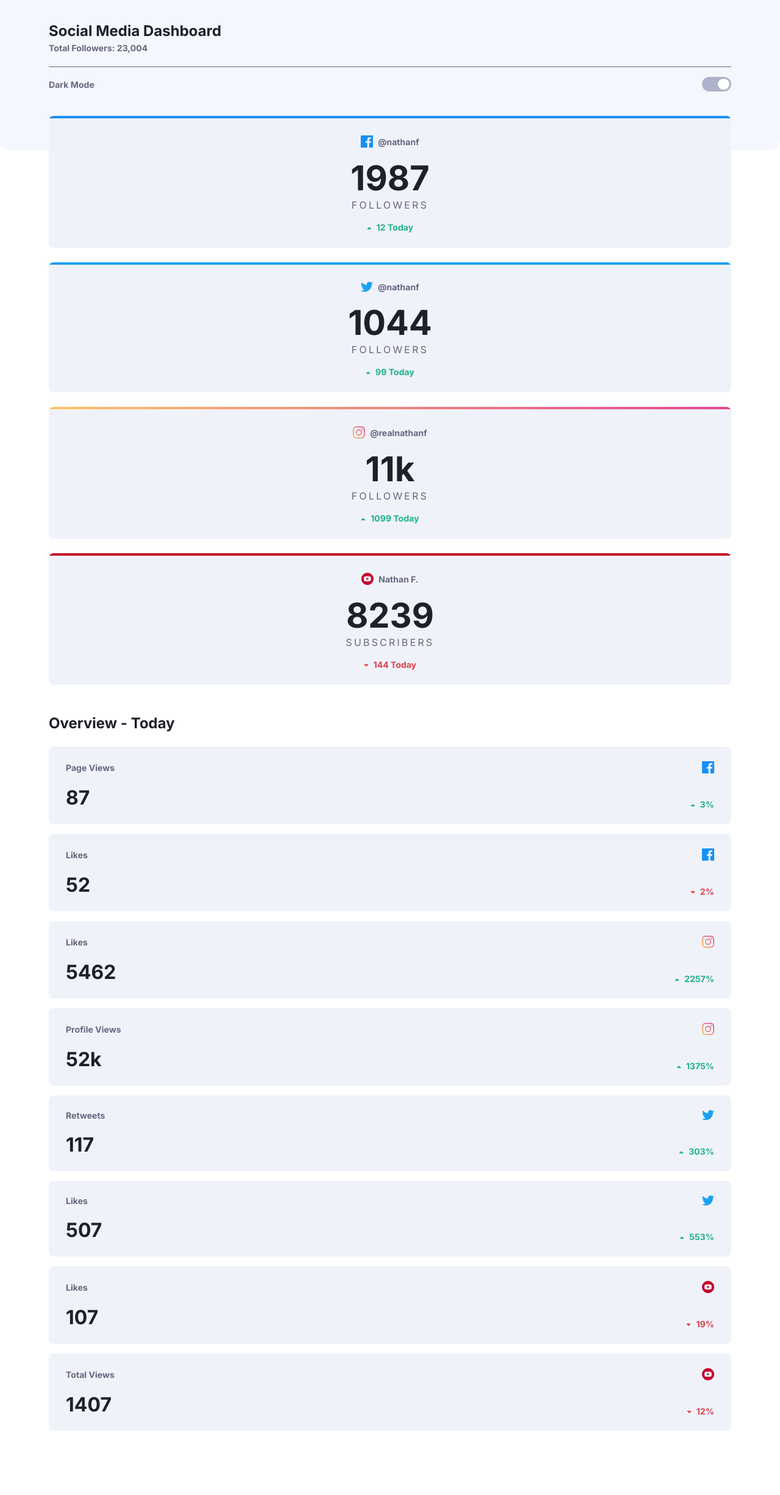
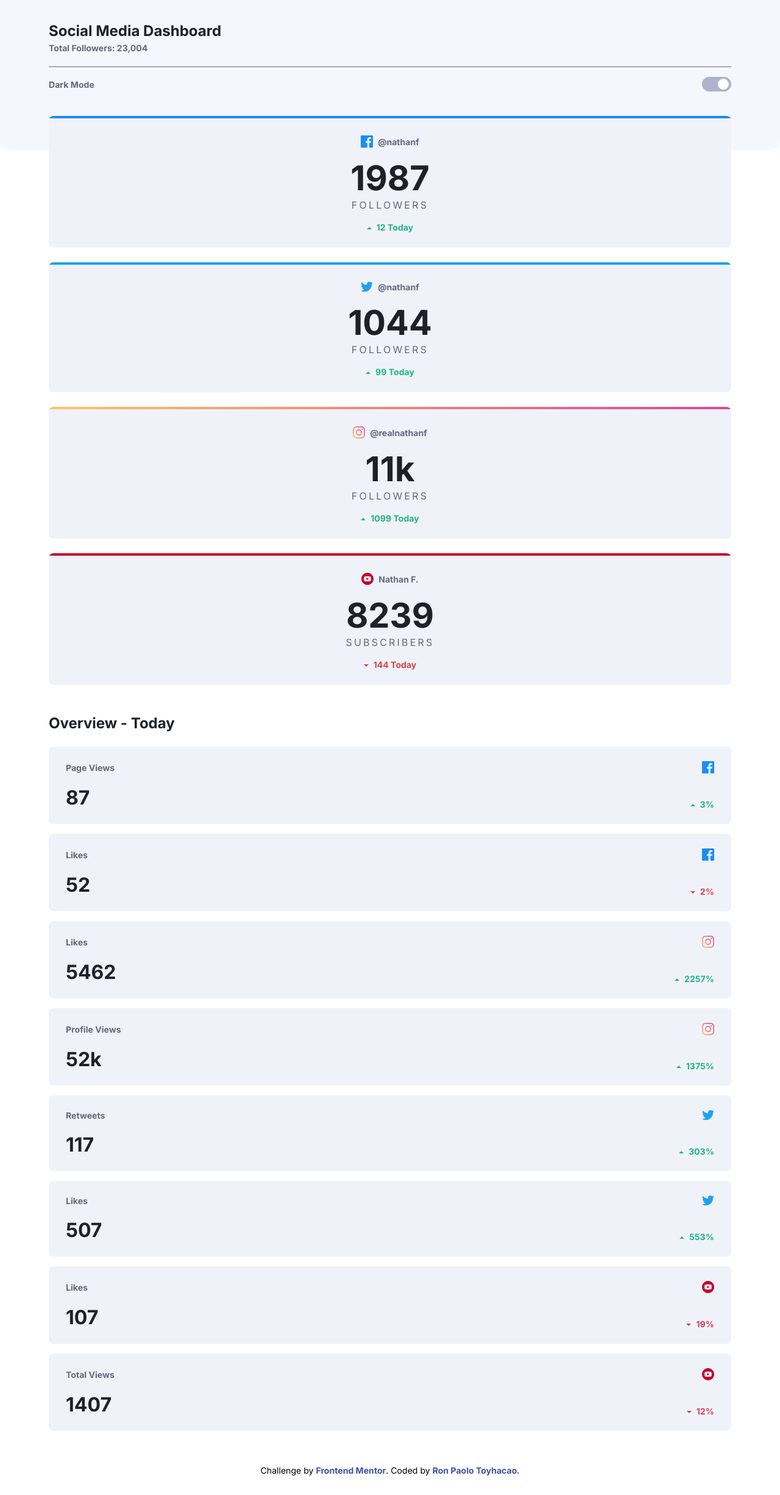
Before and after one commit to rontoyhacao/Social-media-dashboard-with-theme-switcher, a plain HTML site: page index.html in a window 1280 px wide. Shown: the whole page at 61% size. Before the commit the page ends 2402 px from the top, so only its background shows below. Drawn offline with Linux system fonts and the light colour scheme.

Commit message:
Footer added

```diff
--- a/assets/styles/scss/_base.scss
+++ b/assets/styles/scss/_base.scss
@@ -10,7 +10,7 @@
 
 body {
     background: $White;
-    transition: 1s;
+    transition: background .7s;
 }
 
 .wrapper {
--- a/assets/styles/scss/_card-container.scss
+++ b/assets/styles/scss/_card-container.scss
@@ -6,6 +6,8 @@
     padding: 2rem 2rem 1.5rem;
     position: relative;
     overflow: hidden;
+    cursor: pointer;
+    transition: background .3s;
     .username-container {
         display: flex;
         align-items: center;
@@ -34,6 +36,9 @@
             letter-spacing: .2em;
             text-transform: uppercase;
         }
+    }
+    &:hover {
+        background: #e1e5f4;
     }
 }
 .rate {
--- a/assets/styles/scss/_dark-mode.scss
+++ b/assets/styles/scss/_dark-mode.scss
@@ -32,5 +32,11 @@
         .stats-container__stat {
             color: $White;
         }
+        &:hover {
+            background: #303755;
+        }
+    }
+    .attribution {
+        color: $White;
     }
 }
--- a/assets/styles/scss/_footer.scss
+++ b/assets/styles/scss/_footer.scss
@@ -1,7 +1,10 @@
 .attribution {
-    font-size: 11px;
+    font-size: .88rem;
     text-align: center;
+    padding-bottom: 2rem;
     a {
         color: hsl(228, 45%, 44%);
+        font-weight: 700;
+        text-decoration: none;
     }
 }
--- a/assets/styles/scss/_header.scss
+++ b/assets/styles/scss/_header.scss
@@ -3,7 +3,7 @@ header {
     background: $Very-Pale-Blue;
     border-bottom-left-radius: 1rem;
     border-bottom-right-radius: 1rem;
-    transition: 1s;
+    transition: background .5s;
     .header-container {
         span {
             color: $Dark-Grayish-Blue;
--- a/assets/styles/scss/_theme-toggle.scss
+++ b/assets/styles/scss/_theme-toggle.scss
@@ -31,7 +31,7 @@
             content: '';
             height: 1.15rem;
             width: 1.15rem;
-            right: 0.2rem;
+            right: 0.25rem;
             bottom: 0.1875rem;
             background-color: white;
             border-radius: 50%;
--- a/index.html
+++ b/index.html
@@ -162,13 +162,11 @@
         </div>
       </div>
     </main>
+    <div class="attribution">
+      Challenge by <a href="https://www.frontendmentor.io?ref=challenge" target="_blank">Frontend Mentor</a>.
+      Coded by <a href="#" target="_blank">Ron Paolo Toyhacao</a>.
+    </div>
   </div>
-
-  <!--
-  <div class="attribution">
-    Challenge by <a href="https://www.frontendmentor.io?ref=challenge" target="_blank">Frontend Mentor</a>.
-    Coded by <a href="#">Your Name Here</a>.
-  </div> -->
   <script src="/assets/scripts/theme.js"></script>
 </body>
 </html>
```
Also changed, not shown: assets/styles/styles.css, 1 other file.
